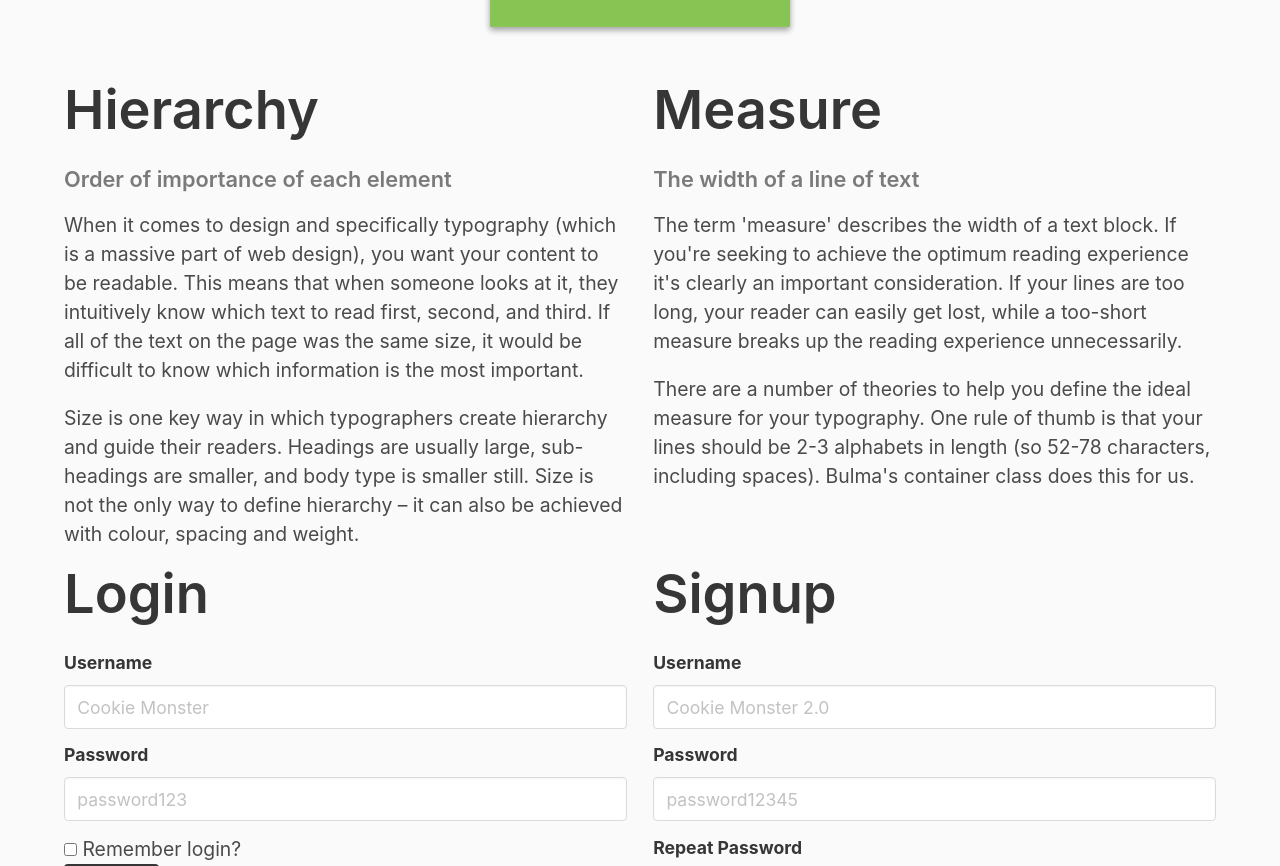
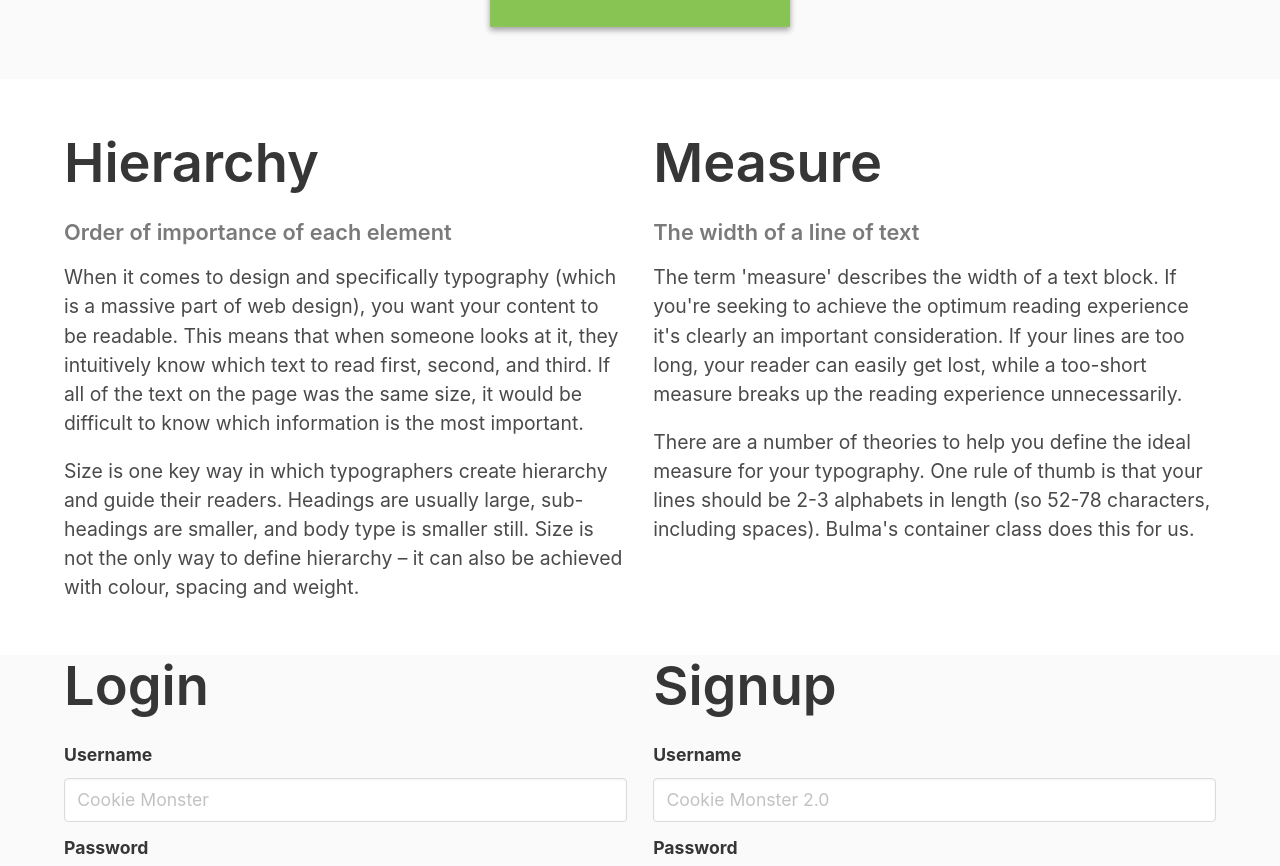
Before and after one commit to jdmar3-comp426/a02-jmange33, a website: page index.html in a window 1280 px wide. Shown: the part 3230-4096 px from the top of the page. Drawn offline with nearby package versions, Linux system fonts and the light colour scheme; a web font is replaced by a local one.

Commit message:
hopefully fixed one thing

```diff
--- a/index.html
+++ b/index.html
@@ -115,7 +115,7 @@
         </div>
     </div>
 </section>
-<section class="">
+<section class="section has-background-white">
     <div class="container">
         <div class="content">
             <div class="columns">
--- a/package.json
+++ b/package.json
@@ -17,6 +17,7 @@
   },
   "homepage": "https://github.com/jdmar3-comp426/a02-jmange33#readme",
   "dependencies": {
-    "browser-sync": "^2.27.7"
+    "browser-sync": "^2.27.7",
+    "bulma": "^0.9.3"
   }
 }
```
Also changed, not shown: 1 other file.
